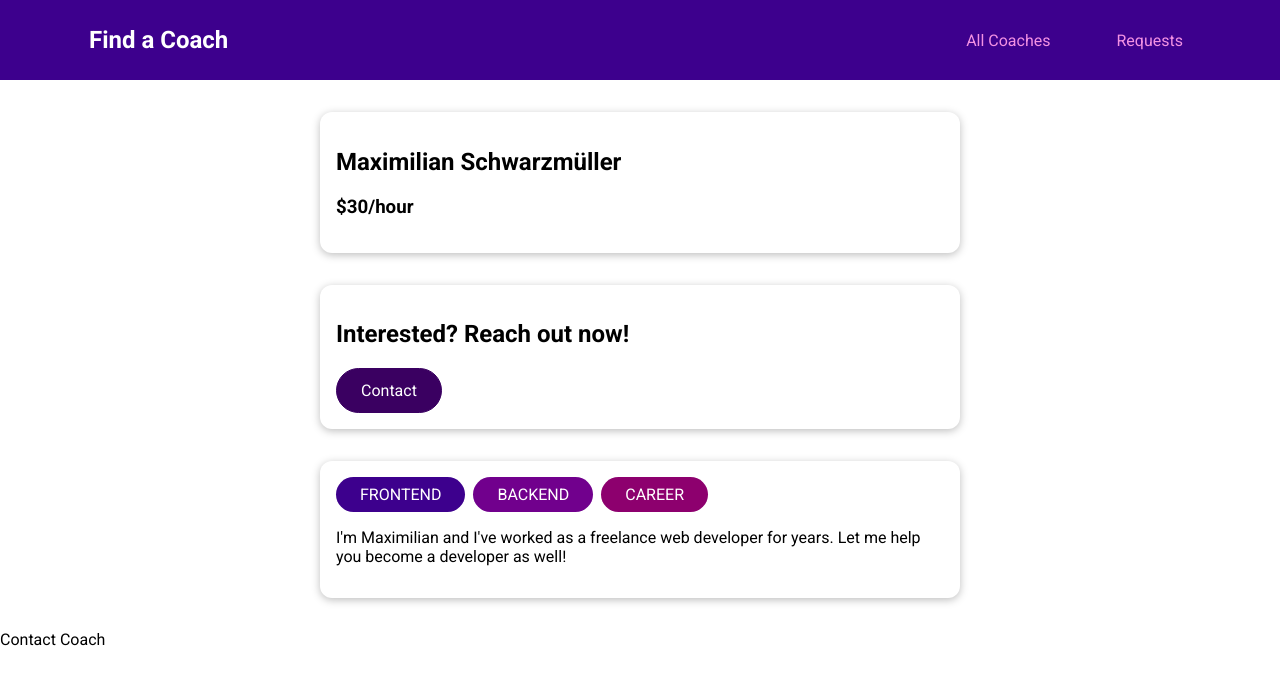
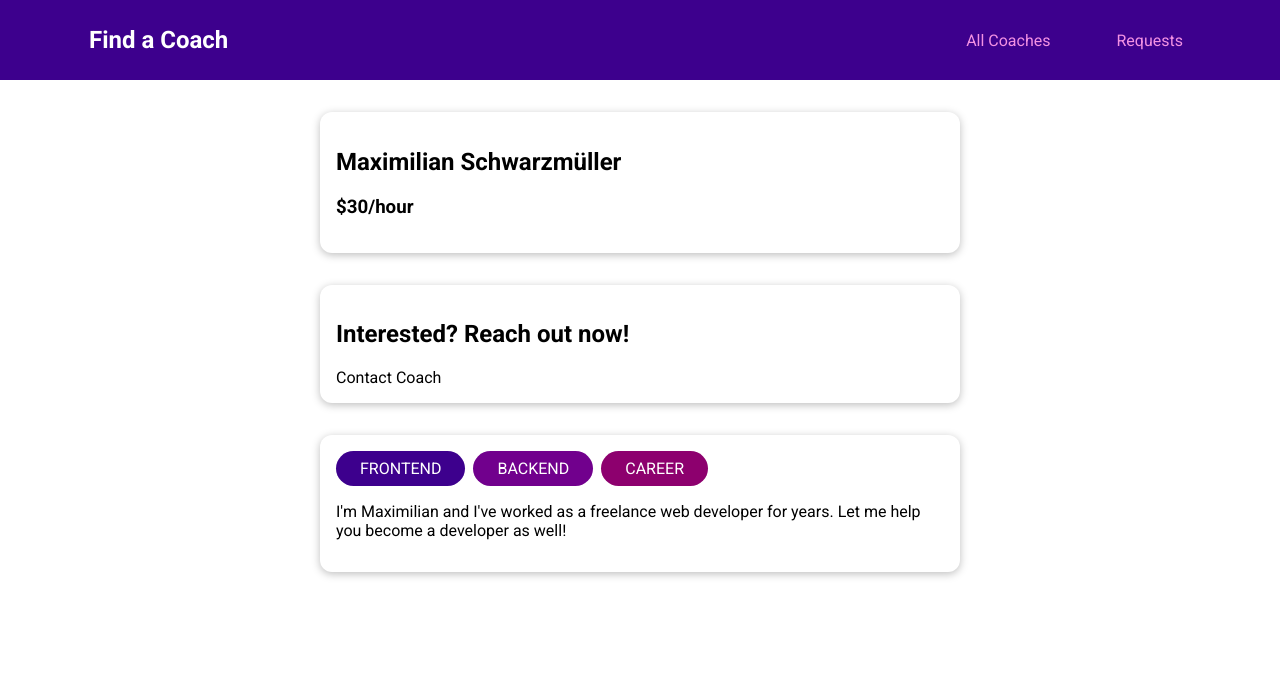
Before and after one commit to plarrea/vue-coach-finder-app, a Vue app: page /coaches/c1/contact in a window 1280 px wide. Shown: the top 684 px of the page. Built offline with nearby package versions, Linux system fonts and the light colour scheme.

Commit message:
fix contact sub route

```diff
--- a/src/pages/coaches/CoachDetails.vue
+++ b/src/pages/coaches/CoachDetails.vue
@@ -8,7 +8,10 @@
   <section>
     <base-card>
       <h2>Interested? Reach out now!</h2>
-      <base-button link :to="contactLink">Contact</base-button>
+      <base-button v-if="!isContacting" link :to="contactLink"
+        >Contact</base-button
+      >
+      <router-view></router-view>
     </base-card>
   </section>
   <section>
@@ -22,7 +25,6 @@
       <p>{{ description }}</p>
     </base-card>
   </section>
-  <router-view></router-view>
 </template>
 
 <script>
@@ -54,6 +56,9 @@ export default {
     contactLink() {
       return `${this.$route.path}/contact`;
     },
+    isContacting() {
+      return this.$route.path.includes("contact");
+    },
   },
 };
 </script>
```
